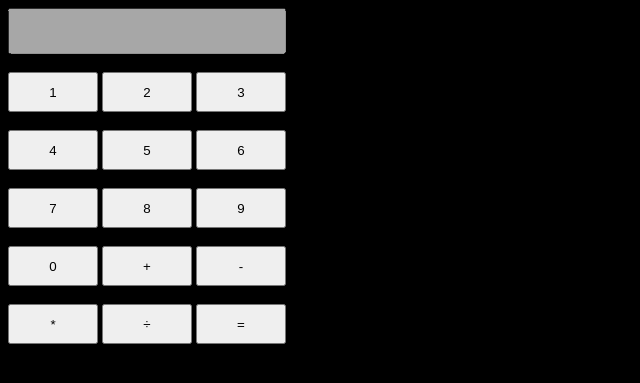
After one commit to LexiconFive/Controle-de-Estoque, a PHP site: page /Calculadora.php in a window 1280 px wide. The commit adds this page. Shown: the top 383 px of the page, without its empty margins (0-640 px from the left). Run offline with PHP 8.4, Linux system fonts and the light colour scheme.

Commit message:
Calculadora

```diff
--- /dev/null
+++ b/Projeto/Calculadora.php
@@ -0,0 +1,37 @@
+<!DOCTYPE html>
+<html lang="pt-br">
+<head>
+    <meta charset="UTF-8">
+    <title>Calculadora</title>
+</head>
+<body style="background-color: black">
+<form action="resultado.php">
+
+    <label>
+        <input type="text" style="width:270px; height:40px" disabled >
+        <br><br>
+        <input type="Button" style="width:90px; height:40px" value= 1>
+        <input type="Button" style="width:90px; height:40px" value= 2>
+        <input type="Button" style="width:90px; height:40px" value= 3>
+        <br><br>
+
+        <input type="Button" style="width:90px; height:40px" value= 4>
+        <input type="Button" style="width:90px; height:40px" value= 5>
+        <input type="Button" style="width:90px; height:40px" value= 6>
+        <br><br>
+        <input type="Button" style="width:90px; height:40px" value= 7>
+        <input type="Button" style="width:90px; height:40px" value= 8>
+        <input type="Button" style="width:90px; height:40px" value= 9>
+        <br><br>
+        <input type="Button" style="width:90px; height:40px" value= 0>
+        <input type="Button" style="width:90px; height:40px" value= +>
+        <input type="Button" style="width:90px; height:40px" value= ->
+        <br><br>
+        <input type="Button" style="width:90px; height:40px" value= *>
+        <input type="Button" style="width:90px; height:40px" value= ÷>
+        <input type="submit" style="width:90px; height:40px" value= =>
+    </label>
+
+</form>
+</body>
+</html>
--- a/Projeto/inserir_mercadoria.html
+++ b/Projeto/inserir_mercadoria.html
@@ -1,8 +1,7 @@
 <!DOCTYPE html>
-<html>
+<html lang="pt-br">
 <head>
-    <title>
-    </title>
+    <title>Inserir Mercadoria</title>
     <meta charset="utf-8">
 </head>
 <body>
--- /dev/null
+++ b/Projeto/resultado.php
@@ -0,0 +1,4 @@
+<?php
+
+?>
+Bom dia
--- a/Projeto/style.css
+++ b/Projeto/style.css
@@ -7,6 +7,7 @@ td{font-weight: bold; font-size: 20px}
 .button_inserir_item{padding: 10px; content: url("icons/addItem.ico"); horiz-align: left; border: black}
 .button_deletar{background-color: indianred}
 .button_editar{background-color: goldenrod}
+.button_calculadora{padding: 10px; content: url("icons/calculadora.ico"); horiz-align: left; border: black}
 .home{content: url("icons/home.ico")}
 .container{ margin: 0 auto; width: 960px}
 #menu{float: right; padding: 40px 0}
```
Also changed, not shown: Projeto/home.php (+12 -0 lines), Projeto/icons/calculadora.ico (added).
